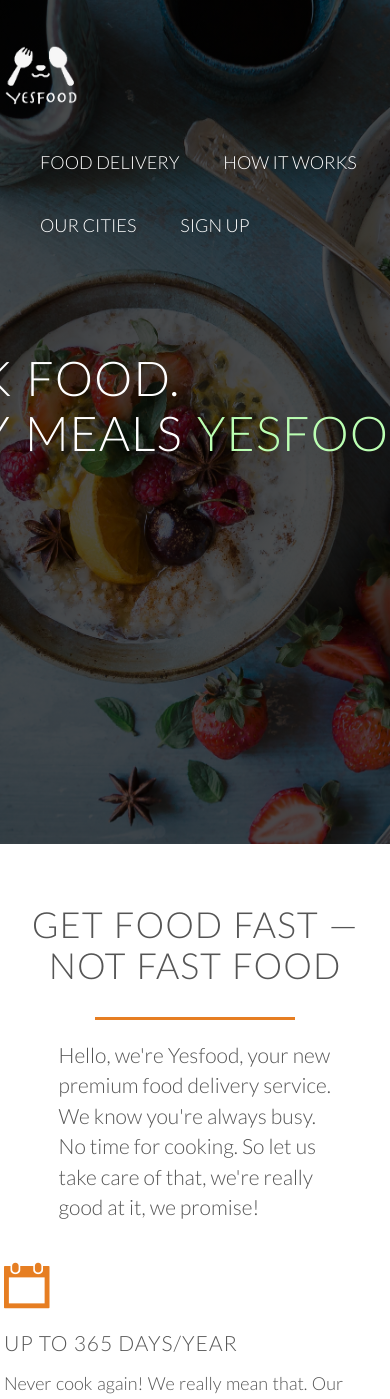
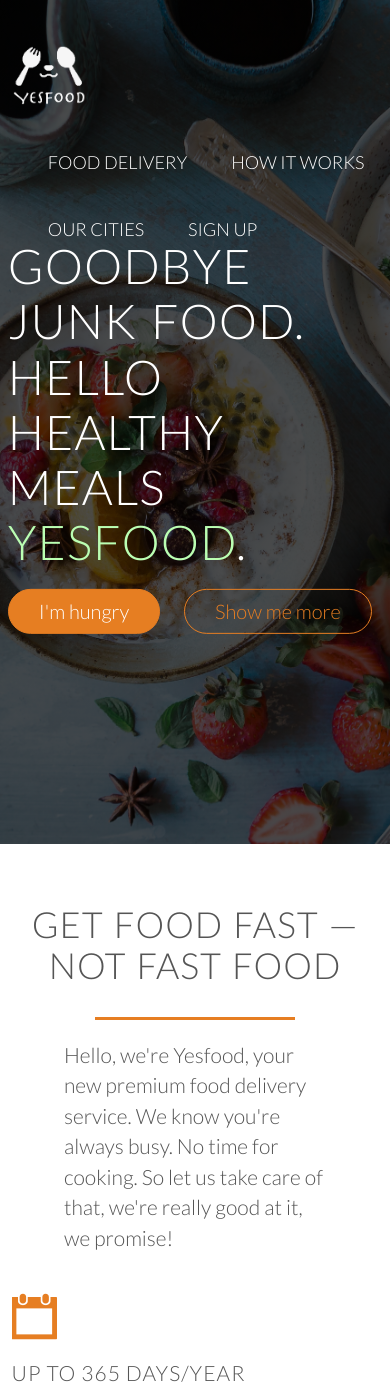
Before and after one commit to ChangLiuuu/Yesfood, a PHP site: page / in a window 390 px wide; the page is wider, and only the part inside the window is pictured. Shown: the top 1399 px of that part. Run offline with PHP 8.4, Linux system fonts and the light colour scheme; some libraries are stand-ins or nearby versions; some web fonts are replaced.

Commit message:
debug
overflow: hidden;
overflow-y: scroll;

```diff
--- a/index.html
+++ b/index.html
@@ -2,11 +2,13 @@
 <html lang="en">
 <head>
 	<meta charset="UTF-8">
+	<meta name="viewport" content="with=device-width, initial-scale=1.0">
 	<link href="vendors/css/normalize.css" rel="stylesheet">
 	<link href="vendors/css/grid.css" rel="stylesheet">
 	<link href="vendors/css/font-awesome.min.css" rel="stylesheet">
 	<link href="vendors/css/ionicons.min.css" rel="stylesheet">
 	<link href="resources/css/style.css" rel="stylesheet">
+	<link rel="stylesheet" href="resources/css/queries.css">
 	<link href="https://fonts.googleapis.com/css?family=Lato:100,200,300,400" rel="stylesheet">
 	<title>Yesfood</title>
 </head>
@@ -416,10 +418,10 @@
 
 	<div class="row contact-icons">
 		<ul>
+			<li><a href="mailto:cliuscu92@gmail.com" class="icon-email"><i class="ion-android-mail"></i></a></li>
 			<li><a href="https://github.com/ChangLiuuu" target="_blank" class="icon-github"><i class="ion-social-github"></i></a></li>
-			<li><a href="" class="icon-linkedin"><i class="ion-social-linkedin"></i></a></li>
-			<li><a href="" class="icon-email"><i class="ion-android-mail"></i></a></li>
-			<li><a href="" class="icon-weibo"><i class="fa fa-weibo"></i></a></li>
+			<li><a href="https://www.linkedin.com/in/changliu6/" target="_blank" class="icon-linkedin"><i class="ion-social-linkedin"></i></a></li>
+			<li><a href="http://weibo.com/5247552550/profile?rightmod=1&wvr=6&mod=personinfo&is_all=1" target="_blank" class="icon-weibo"><i class="fa fa-weibo"></i></a></li>
 		</ul>
 	</div>
 
--- /dev/null
+++ b/resources/css/queries.css
@@ -0,0 +1,11 @@
+/* Big tablet to 1200px (width is smaller than 1140px) */
+@media only screen and (max-width: 1200px) {
+  .hero-text-box {
+    width: 100%;
+    padding: 0 2%;
+  }
+
+  .row {
+    padding: 0 2%;
+  }
+}
--- a/resources/css/style.css
+++ b/resources/css/style.css
@@ -6,6 +6,7 @@
   margin: 0;
   padding: 0;
   box-sizing: border-box;
+  overflow: hidden;
 }
 
 html {
@@ -15,6 +16,7 @@
   font-weight: 300;
   font-size: 20px;
   text-rendering: optimizeLegibility;
+  overflow-y: scroll;
 }
 
 .clearfix {
```
